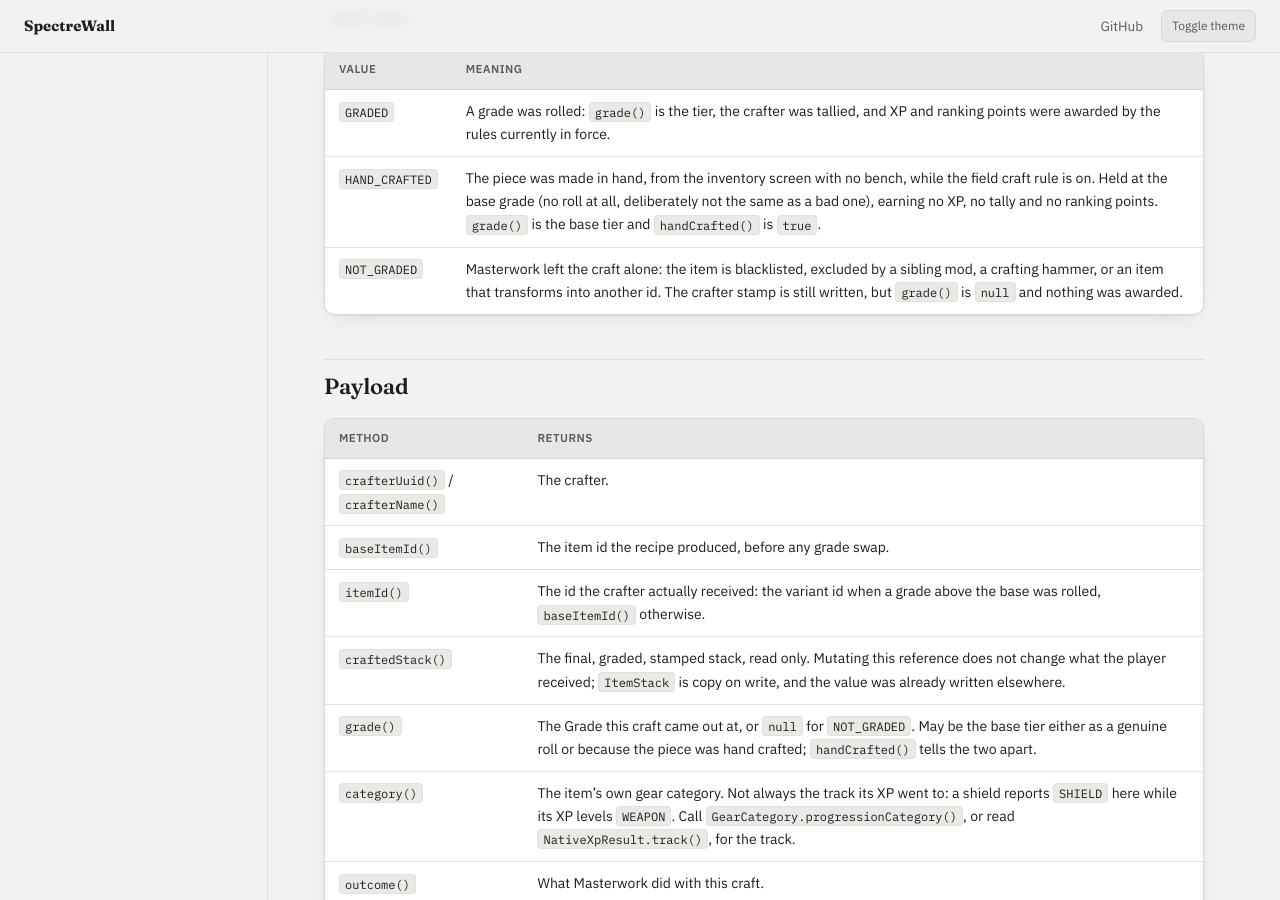
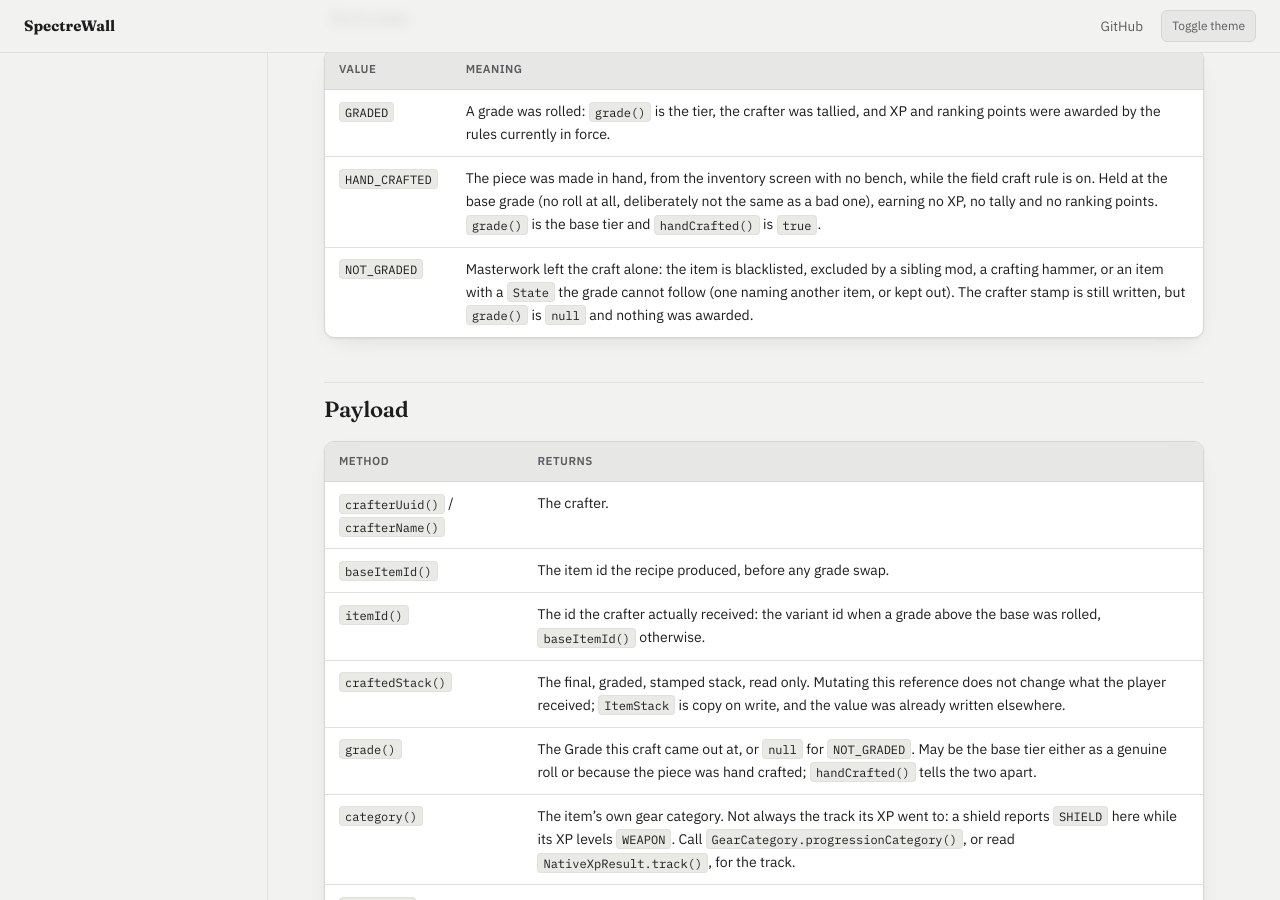
Before and after one commit to spectrewall/spectrewall.github.io, a Jekyll site: the page built from masterwork/api/craft.md, in a window 1280 px wide and 900 px high, scrolled down 1396 px. Built offline with Jekyll 4.4.1, drawn with Linux system fonts in a browser that asks for light colours.

Commit message:
Say which toggling gear is refused, and how a transformer reaches its states

```diff
--- a/masterwork/api/craft.md
+++ b/masterwork/api/craft.md
@@ -48,7 +48,7 @@ A bulk craft that overflows the crafter's inventory is reported per unit: each u
 |---|---|
 | `GRADED` | A grade was rolled: `grade()` is the tier, the crafter was tallied, and XP and ranking points were awarded by the rules currently in force. |
 | `HAND_CRAFTED` | The piece was made in hand, from the inventory screen with no bench, while the field craft rule is on. Held at the base grade (no roll at all, deliberately not the same as a bad one), earning no XP, no tally and no ranking points. `grade()` is the base tier and `handCrafted()` is `true`. |
-| `NOT_GRADED` | Masterwork left the craft alone: the item is blacklisted, excluded by a sibling mod, a crafting hammer, or an item that transforms into another id. The crafter stamp is still written, but `grade()` is `null` and nothing was awarded. |
+| `NOT_GRADED` | Masterwork left the craft alone: the item is blacklisted, excluded by a sibling mod, a crafting hammer, or an item with a `State` the grade cannot follow (one naming another item, or kept out). The crafter stamp is still written, but `grade()` is `null` and nothing was awarded. |
 
 ## Payload
 
```
Also changed, not shown: masterwork/api/gear.md (+2 -0 lines).
